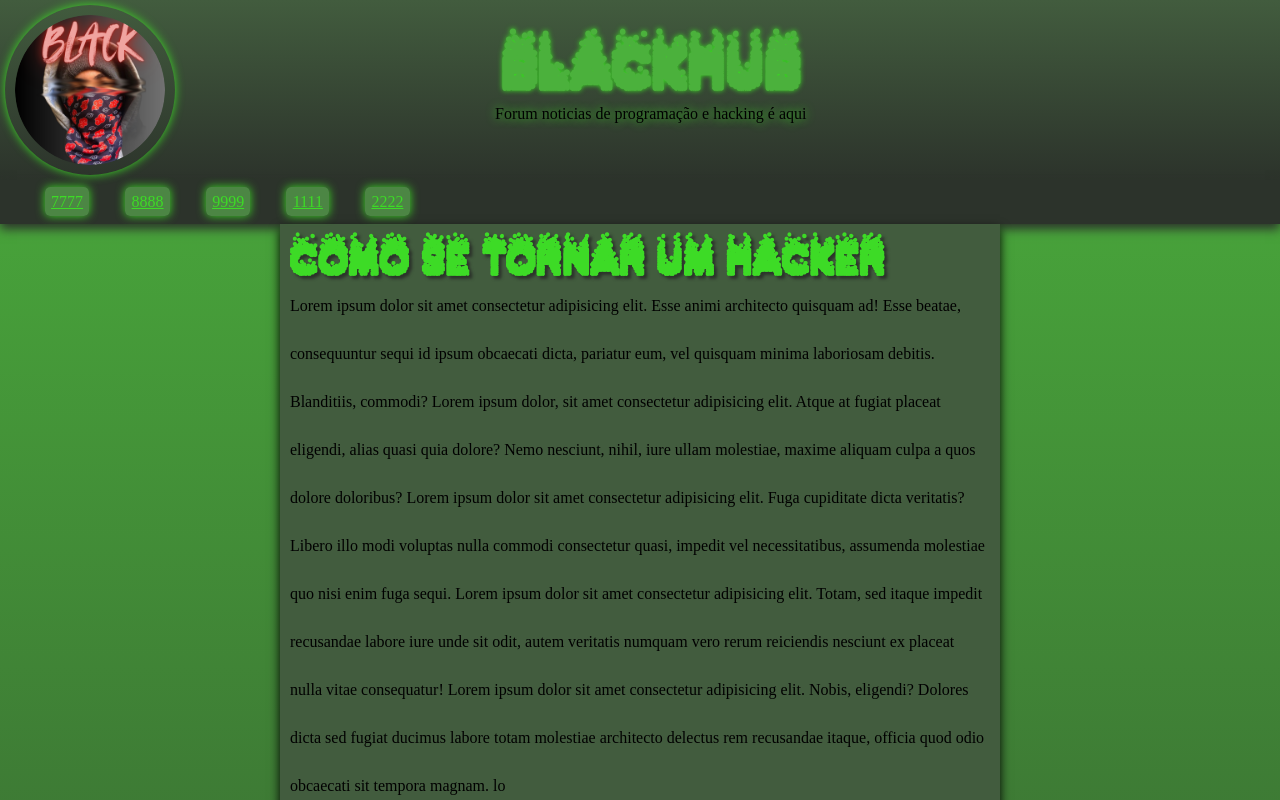
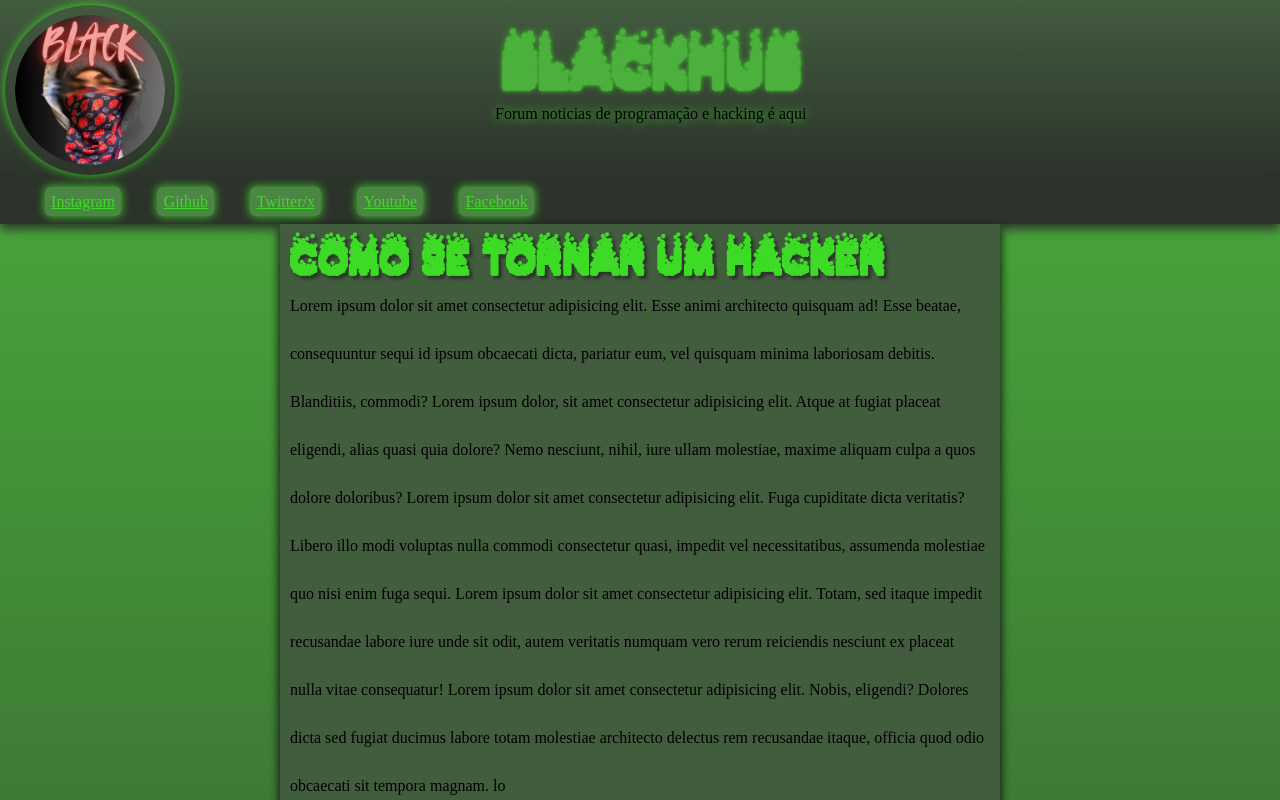
Before and after one commit to Black-byte-dev/Projetos-pessoais, a plain HTML site: page Blog 3.0/index.html in a window 1280 px wide. Shown: the top 800 px of the page. Drawn offline with Linux system fonts and the light colour scheme.

Commit message:
links mod  + transition

```diff
--- a/Blog 3.0/index.html
+++ b/Blog 3.0/index.html
@@ -18,11 +18,11 @@
 
 
     <nav>
-        <a href="#">7777</a>
-        <a href="#">8888</a>
-        <a href="#">9999</a>
-        <a href="#">1111</a>
-        <a href="#">2222</a>
+        <a href="#">Instagram</a>
+        <a href="#">Github</a>
+        <a href="#">Twitter/x</a>
+        <a href="#">Youtube</a>
+        <a href="#">Facebook</a>
     </nav>
 
     <main>
--- a/Blog 3.0/style.css
+++ b/Blog 3.0/style.css
@@ -76,6 +76,7 @@ nav a{
 nav a:hover{
     color: var(--cor5);
     background-color: var(--cor0);
+    transition: .5s;
 
 }
 
```
